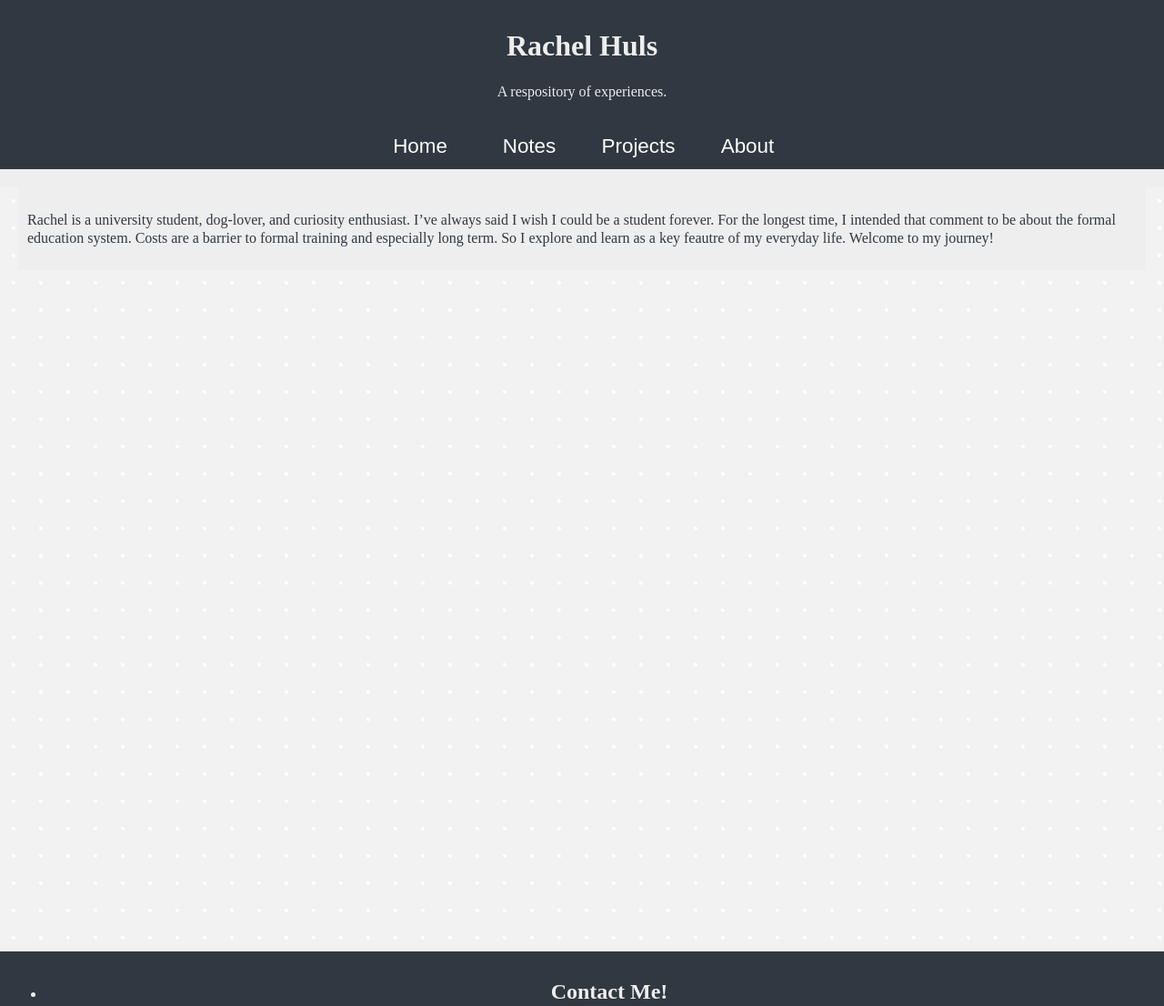
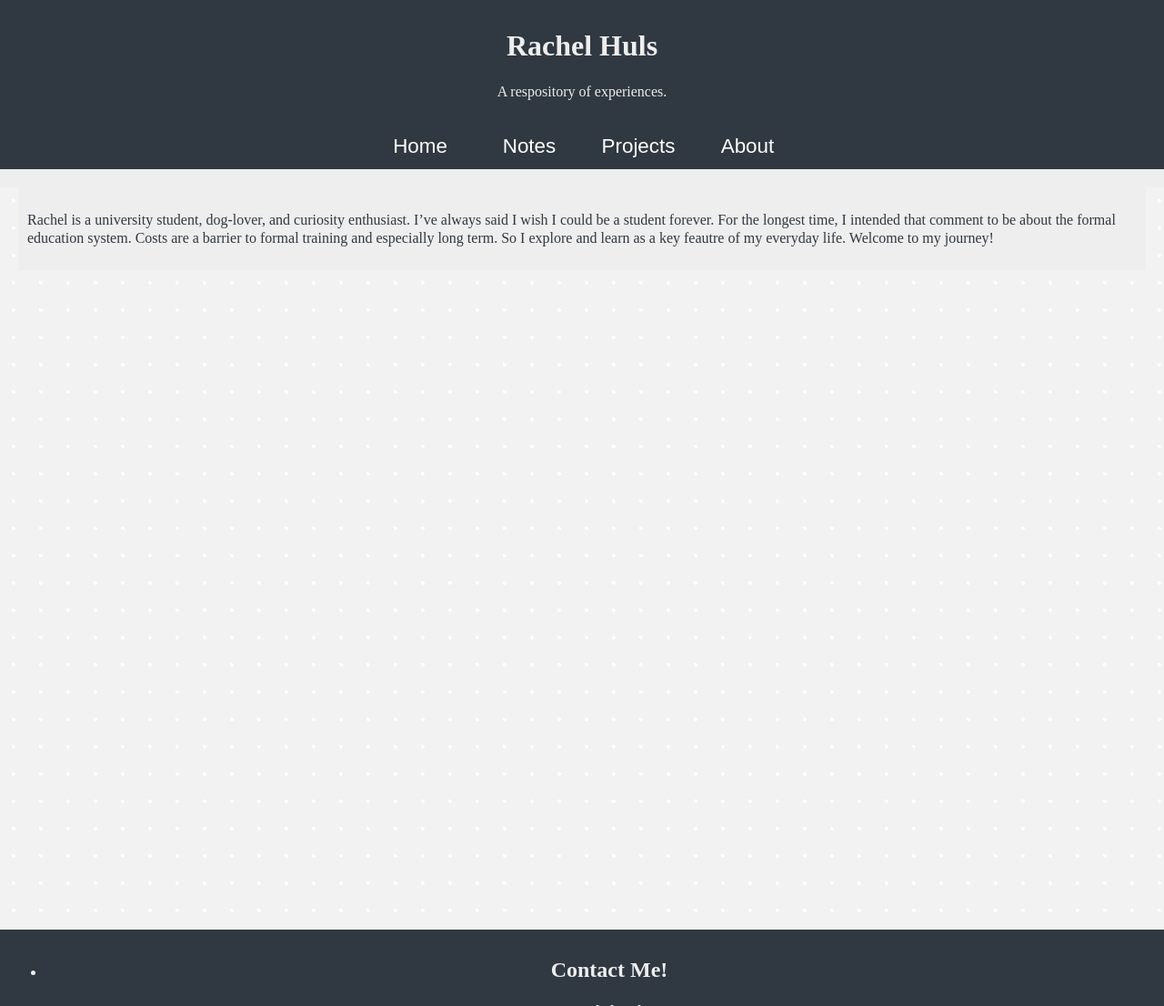
Before and after one commit to rachelhuls/rachelhuls.github.io, a Jekyll site: the page built from index.html, in a window 1280 px wide. Shown: the whole page at 91% size. Built offline with Jekyll 4.4.1, drawn with Linux system fonts in a browser that asks for light colours.

Commit message:
Update main.scss

```diff
--- a/_sass/main.scss
+++ b/_sass/main.scss
@@ -84,7 +84,7 @@ body {
   text-align: center;
   padding: 10px;
   overflow: hidden;
-  height: 2.5rem;            /* Footer height */
+  height: 4rem;            /* Footer height */
 }
 
 @media screen and (min-width: 600px) {
```
